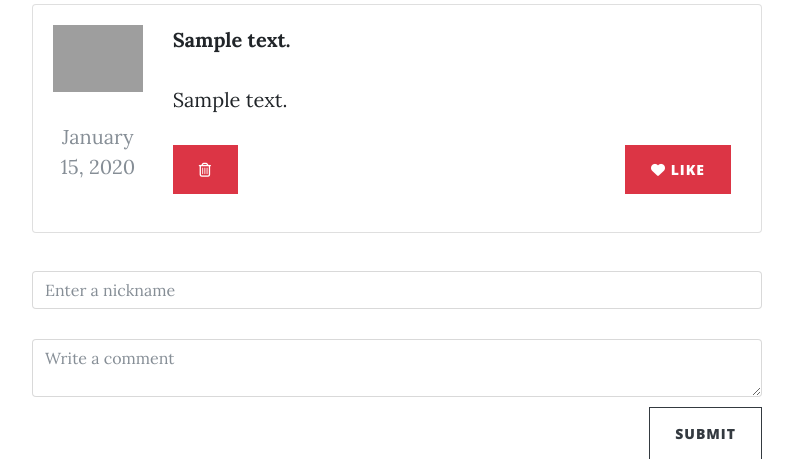
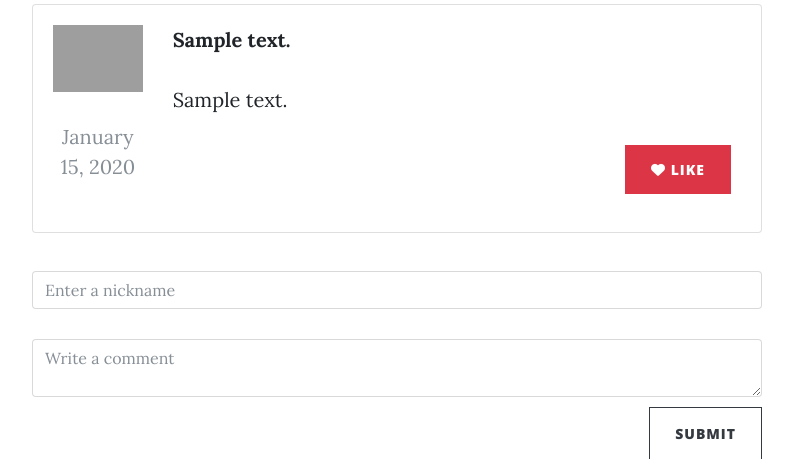
Before and after one commit to c12i/blog, a Python web app: template app/templates/post.html in a window 1280 px wide. Shown: the part 713-1172 px from the top of the page, without its empty margins (243-1036 px from the left). Run offline with Jinja, Linux system fonts and the light colour scheme; the template is opened without the code that fills it: most values are stand-ins (such as "Sample title", 1, 10 or a date in 2020); form fields are guessed from the names that the template uses; some libraries are stand-ins or nearby versions; grey boxes are pictures that could not be loaded.

Commit message:
Temporarily disable delete button to fix bug

```diff
--- a/app/templates/post.html
+++ b/app/templates/post.html
@@ -67,9 +67,11 @@
                                     <div style="margin-right: 10px;">
                                         <a class="float-right btn text-white btn-danger"> <i class="fa fa-heart"></i>
                                             Like</a>
-                                            <a href="{{url_for('main.delete_comment', id = comment.id)}}" class="btn text-white btn-danger"> <i
-                                                class="far fa-trash-alt"></i>
-                                            </a>
+                                        {%if current_user.is_authenticated%}
+                                        <a href="{{url_for('main.delete_comment', id = comment.id)}}" class="btn text-white btn-danger disabled"> <i
+                                            class="far fa-trash-alt"></i>
+                                        </a>
+                                        {%endif%}
                                     </div>
                                 </div>
                             </div>
```
